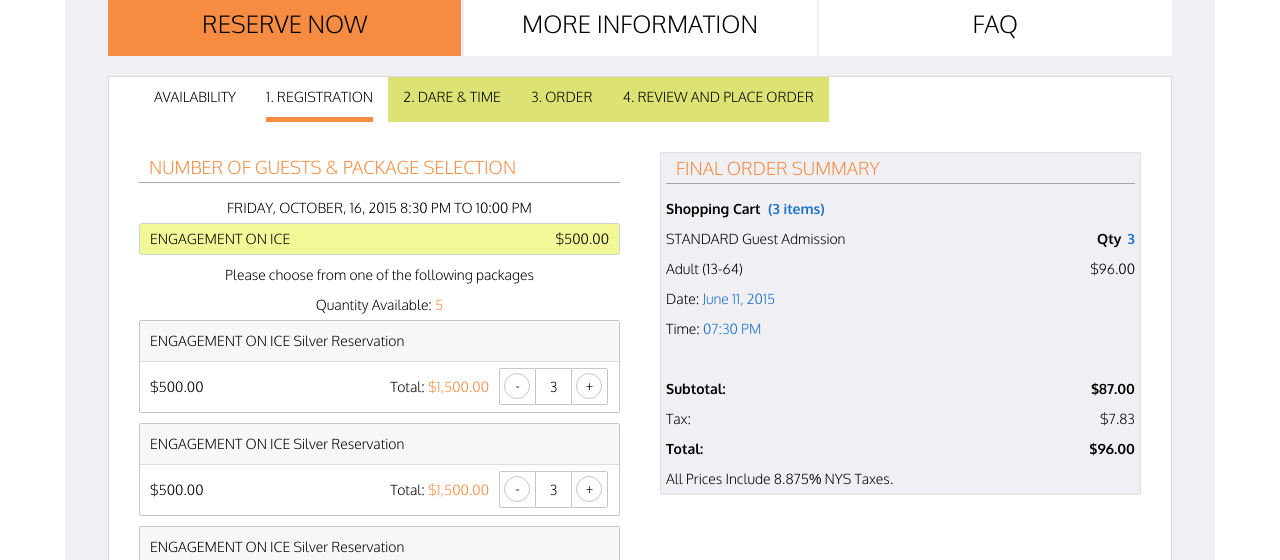
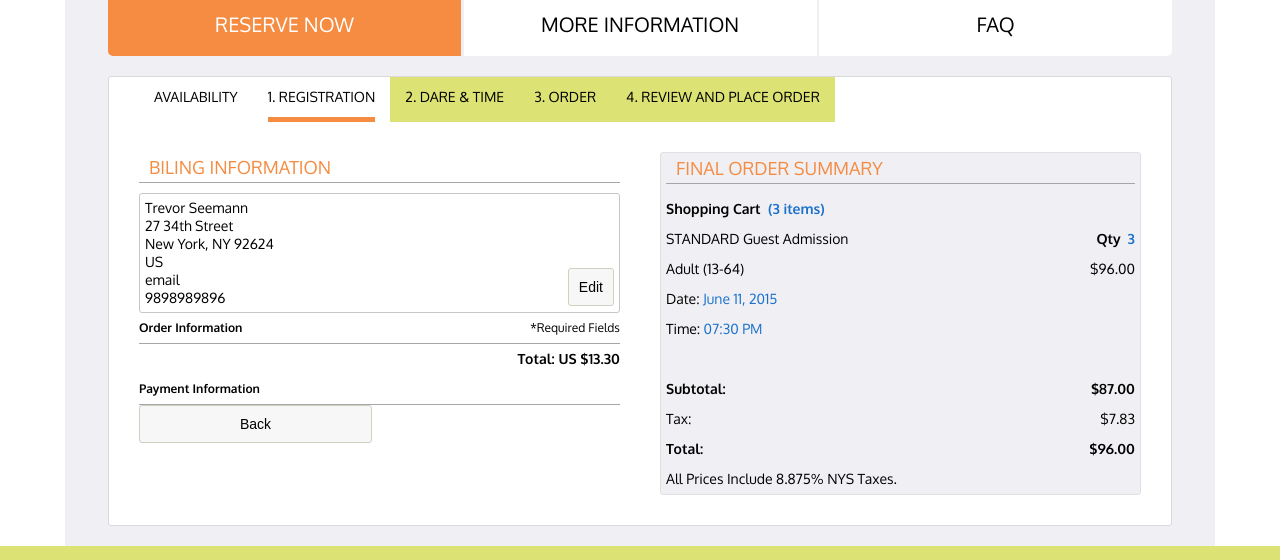
Before and after one commit to tpotapchik/Rink-new, a plain HTML site: page order.html in a window 1280 px wide. Shown: the part 148-708 px from the top of the page. Drawn offline with Linux system fonts and the light colour scheme.

Commit message:
order  page - step 4, some common fixes

```diff
--- a/css/_index.scss
+++ b/css/_index.scss
@@ -167,7 +167,6 @@
     .order-page & {
         background-color: #efeff4;
     }
-
 }
 
 .main-tab-item {
@@ -192,15 +191,24 @@
 
         .order-page & {
             background-color: $clr_orange;
+            color:#fff;
         }
     }
 
     .order-page & {
         background-color: #fff;
         color:#000;
+        font-size: 20px;
+
+        &:first-child {
+            border-radius: 0 0 0 5px;
+        }
+        &:last-child {
+            border-radius: 0 0 5px 0;
+        }
     }
+}
 
-}
 
 .main-tab-content {
     font-size: 1.6em;
@@ -224,6 +232,7 @@
         border:1px solid #dadada;
         margin: 20px 43px;
         background-color: #fff;
+        border-radius: 3px;
     }
 }
 
--- a/css/_layout.scss
+++ b/css/_layout.scss
@@ -192,7 +192,6 @@ body {
     }
     .chosen-drop {
         border:1px solid #cccccc;
-
         border-top: 0;
         background-color: #fff;
         margin-top: -1px;
@@ -225,3 +224,59 @@ body {
     //    }
     //}
 }
+
+/*BUTTONS*/
+.btn {
+    border: 1px solid #cfd1be;
+    line-height: 36px;
+    border-radius: 3px;
+    box-shadow: none;
+}
+
+.btn-login {
+    background-color: $bg_green;
+    padding: 0 35px;
+
+    &:hover {
+        background-color: $bg_green_hover;
+    }
+}
+
+.btn-back {
+    background-color: #f7f7f7;
+    padding: 0 100px;
+
+    &:hover {
+        background-color: #eeeeee;
+    }
+}
+
+.btn-edit {
+    background-color: #f7f7f7;
+    padding: 0 10px;
+    margin-top: 69px;
+
+    &:hover {
+        background-color: #eeeeee;
+    }
+
+}
+
+.btn-reserve {
+    background-color: #dce374;
+    padding: 0 35px;
+    margin-top: 5px;
+
+    &:hover {
+        background-color: $bg_green_hover;
+    }
+}
+.btn-add-order {
+    color:#fff;
+    padding: 0 40px;
+    background-color: $clr_orange;
+
+    &:hover {
+        background-color: #e6843e;
+    }
+}
--- a/css/_order.scss
+++ b/css/_order.scss
@@ -70,10 +70,12 @@
         display: none;
     }
     &.step3 {
+        display: none;
+    }
+    &.step4 {
         //display: none;
     }
 }
-
 
 .form-column {
     width: 48%;
@@ -89,8 +91,8 @@
         .form-block {
             padding: 0 5px;
             background-color: #efeff4;
-            border:1px solid #e0e0e2;
-            border-radius: 2px;
+            border: 1px solid #e0e0e2;
+            border-radius: 3px;
         }
     }
 }
@@ -100,7 +102,6 @@
         margin-top: 30px;
     }
 }
-
 
 .form-title {
     font-size: 18px;
@@ -141,30 +142,6 @@
 
 .btn-group-form {
     margin: 15px 0 35px;
-}
-
-.btn-login {
-    border: 1px solid #cfd1be;
-    background-color: $bg_green;
-    box-shadow: none;
-    line-height: 36px;
-    padding: 0 35px;
-    border-radius: 3px;
-    &:hover {
-        background-color: $bg_green_hover;
-    }
-}
-
-.btn-back {
-    border: 1px solid #cfd1be;
-    background-color: #f7f7f7;
-    box-shadow: none;
-    line-height: 36px;
-    padding: 0 100px;
-    border-radius: 3px;
-    &:hover {
-        background-color: #eeeeee;
-    }
 }
 
 .sign-in-fb {
@@ -240,7 +217,6 @@
     border-left: 1px solid #b8b8b8;
     border-right: 1px solid #b8b8b8;
 
-
     div {
         @include inblock;
         width: 32%;
@@ -274,7 +250,7 @@
         font-size: 10px;
         line-height: 12px;
         font-weight: 700;
-      }
+    }
     ._count {
         text-align: center;
         margin-top: 15px;
@@ -282,34 +258,27 @@
     }
 
 }
-.btn-reserve {
-    border: 1px solid #cfd1be;
-    background-color: #dce374;
-    box-shadow: none;
-    line-height: 36px;
-    padding: 0 35px;
-    border-radius: 3px;
-    margin-top: 5px;
-    &:hover {
-        background-color: $bg_green_hover;
-    }
-}
+
 .date-time {
     text-transform: uppercase;
     text-align: center;
 }
+
 .color-orange {
-    color:$clr_orange;
+    color: $clr_orange;
 }
+
 .black {
-    color:#000;
+    color: #000;
 }
+
 .blue-color {
-    color:#1c72cb;
+    color: #1c72cb;
 }
+
 .reserved-item {
-    border:1px solid #c6c6c6;
-    border-radius: 2px;
+    border: 1px solid $clr-border;
+    border-radius: 3px;
     margin-bottom: 10px;
 
     ._title-r {
@@ -319,6 +288,7 @@
         line-height: 40px;
     }
 }
+
 .total-price-res {
     height: 50px;
     line-height: 50px;
@@ -339,23 +309,23 @@
         text-align: center;
     }
     .minus {
-        border: 1px solid #c6c6c6;
-        border-radius: 2px 0 0 2px;
+        border: 1px solid $clr-border;
+        border-radius: 3px 0 0 3px;
 
     }
     .result-count {
-        border-top: 1px solid #c6c6c6;
-        border-bottom: 1px solid #c6c6c6;
+        border-top: 1px solid $clr-border;
+        border-bottom: 1px solid $clr-border;
         line-height: 35px;
     }
     .plus {
-        border: 1px solid #c6c6c6;
-        border-radius: 0 2px 2px 0;
+        border: 1px solid $clr-border;
+        border-radius: 0 3px 3px 0;
 
     }
     .circle {
         border-radius: 50%;
-        border: 1px solid #c6c6c6;
+        border: 1px solid $clr-border;
         width: 24px;
         height: 24px;
         @include inblock;
@@ -365,3 +335,26 @@
     }
 
 }
+
+.block-info-buyer {
+    border: 1px solid $clr-border;
+    border-radius: 3px;
+    padding: 5px;
+
+    p {
+        line-height: 18px;
+        margin: 0;
+    }
+}
+.order-info {
+    font-size: 12px;
+    font-weight: 700;
+    border-bottom: 1px solid #a6a6a6;
+    span + span {
+        font-weight: 400;
+    }
+}
+.total-check {
+    font-weight: 700;
+    text-align: right;
+}
--- a/css/_variables.scss
+++ b/css/_variables.scss
@@ -6,6 +6,7 @@ $clr_green: #7da002;
 $clr_orange: #f58c42;
 $clr_info: #998548;
 $clr_grey: #a6a6a6;
+$clr-border:#c6c6c6;
 
 $bg_green: #dce374;
 $bg_green_hover: #9eb80c;
--- a/order.html
+++ b/order.html
@@ -14,7 +14,7 @@
     <meta name="description" content="">
     <meta name="viewport" content="width=device-width, initial-scale=1">
 
-    <link href='http://fonts.googleapis.com/css?family=Oxygen:400,700,300' rel='stylesheet' type='text/css'>
+    <link href='http://fonts.googleapis.com/css?family=Oxygen:700,400' rel='stylesheet' type='text/css'>
     <link rel="stylesheet" href="css/main.css">
      <script src="js/vendor/modernizr-2.7.1.min.js"></script>
 </head>
@@ -162,7 +162,7 @@
                                     <input type="text" placeholder="Email" class="input"/>
                                     <input type="password" placeholder="Password" class="input"/>
                                     <div class="btn-group-form">
-                                        <button type="submit" class="btn-login">Sign in</button>
+                                        <button type="submit" class="btn btn-login">Sign in</button>
                                         <a href="#" class="sign-in-fb"></a>
 
                                     </div>
@@ -304,7 +304,7 @@
                                     <input type="text" placeholder="Company" class="input"/>
                                     <input type="text" placeholder="Phone *" class="input"/>
                                     <div class="btn-group-form">
-                                        <button type="submit" class="btn-login">Sign in</button>
+                                        <button type="submit" class="btn btn-login">Sign in</button>
                                     </div>
                                 </form>
                             </div>
@@ -331,7 +331,7 @@
                                             <div class="_item"><i class="_ico ico4"></i>N/A</div>
                                         </div>
                                     </div>
-                                    <button class="btn-back">Back</button>
+                                    <button class="btn btn-back">Back</button>
                                 </form>
                             </div>
                             <div class="form-column">
@@ -351,7 +351,7 @@
                                                 PROPOSAL AT 2:00 PM</span>
                                             </div>
                                             <div class="_count">1</div>
-                                            <div><button type="submit" class="btn-reserve">Reserve</button></div>
+                                            <div><button type="submit" class="btn btn-reserve">Reserve</button></div>
                                         </div>
                                         <div class="row-av">
                                             <div>
@@ -360,7 +360,7 @@
                                                 PROPOSAL AT 2:00 PM</span>
                                             </div>
                                             <div class="_count">10</div>
-                                            <div><button type="submit" class="btn-reserve">Reserve</button></div>
+                                            <div><button type="submit" class="btn btn-reserve">Reserve</button></div>
                                         </div>
                                         <div class="row-av">
                                             <div>
@@ -369,7 +369,7 @@
                                                 PROPOSAL AT 2:00 PM</span>
                                             </div>
                                             <div class="_count">1</div>
-                                            <div><button type="submit" class="btn-reserve">Reserve</button></div>
+                                            <div><button type="submit" class="btn btn-reserve">Reserve</button></div>
                                         </div>
                                         <div class="row-av">
                                             <div>
@@ -378,9 +378,10 @@
                                                 PROPOSAL AT 2:00 PM</span>
                                             </div>
                                             <div class="_count">1</div>
-                                            <div><button type="submit" class="btn-reserve">Reserve</button></div>
+                                            <div><button type="submit" class="btn btn-reserve">Reserve</button></div>
                                         </div>
                                     </div>
+
                                 </form>
                             </div>
                         </div>
@@ -435,6 +436,11 @@
                                             <span class="right">Total: <span class="color-orange">$1,500.00</span></span>
                                         </div>
                                     </div>
+                                    <div class="clearfix">
+                                        <button class="btn btn-back left">Back</button>
+                                        <button class="btn btn-add-order right">Add to Order</button>
+                                    </div>
+
                                 </form>
 
                             </div>
@@ -460,7 +466,56 @@
 
                         </div>
 
+                        <div class="form-wrapper step4 clearfix">
+                            <div class="form-column">
+                                <form action="">
+                                    <div class="form-title">Biling information</div>
+                                    <div class="block-info-buyer clearfix">
+                                        <div class="left">
+                                            <p>Trevor Seemann </p>
+                                            <p>27 34th Street </p>
+                                            <p>New York, NY 92624 </p>
+                                            <p> US </p>
+                                            <p> email </p>
+                                            <p> 9898989896</p></div>
+                                        <div class="right">
+                                            <button class="btn btn-edit">Edit</button>
+                                        </div>
+                                    </div>
+                                    <div class="order-info clearfix">
+                                        <span class="left">Order Information</span>
+                                        <span class="right">*Required Fields</span>
+                                    </div>
+                                    <div class="total-check">Total: <span>US $13.30</span>
 
+                                    </div>
+                                    <div class="order-info">Payment Information</div>
+                                    <!--<div></div> @todo payment informaion -->
+                                    <button class="btn btn-back">Back</button>
+
+                                </form>
+
+                            </div>
+                            <div class="form-column check-result">
+                                <form action="" class="form-block">
+                                    <div class="form-title">Final Order summary</div>
+                                    <div>
+                                        <div class="_header"><b>Shopping Cart <span class="blue-color">&nbsp;(3 items)</span></b></div>
+                                        <div class="_r1 clearfix"><span class="left">STANDARD Guest Admission</span><span class="right"><b>Qty</b>&nbsp;&nbsp;<span class="blue-color"><b>3</b></span></span></div>
+                                        <div class="_r2 clearfix"><span class="left">Adult (13-64)</span><span class="right">$96.00</span></div>
+                                        <div>Date: <span class="blue-color">June 11, 2015</span></div>
+                                        <div>Time: <span class="blue-color">07:30 PM</span></div><br>
+                                        <div class="clearfix"><b><span class="left">Subtotal:</span><span class="right">$87.00</span></b></div>
+                                        <div class="clearfix"><span class="left">Tax:</span><span class="right">$7.83</span></div>
+                                        <div class="clearfix"><b><span class="left">Total:</span><span class="right">$96.00</span></b></div>
+                                        <div>All Prices Include 8.875% NYS Taxes.</div>
+                                    </div>
+
+                                </form>
+
+                            </div>
+
+                        </div>
 
                     </div>
 
```
Also changed, not shown: index.html (+1 -1 lines), css/main.css, 1 other file.
